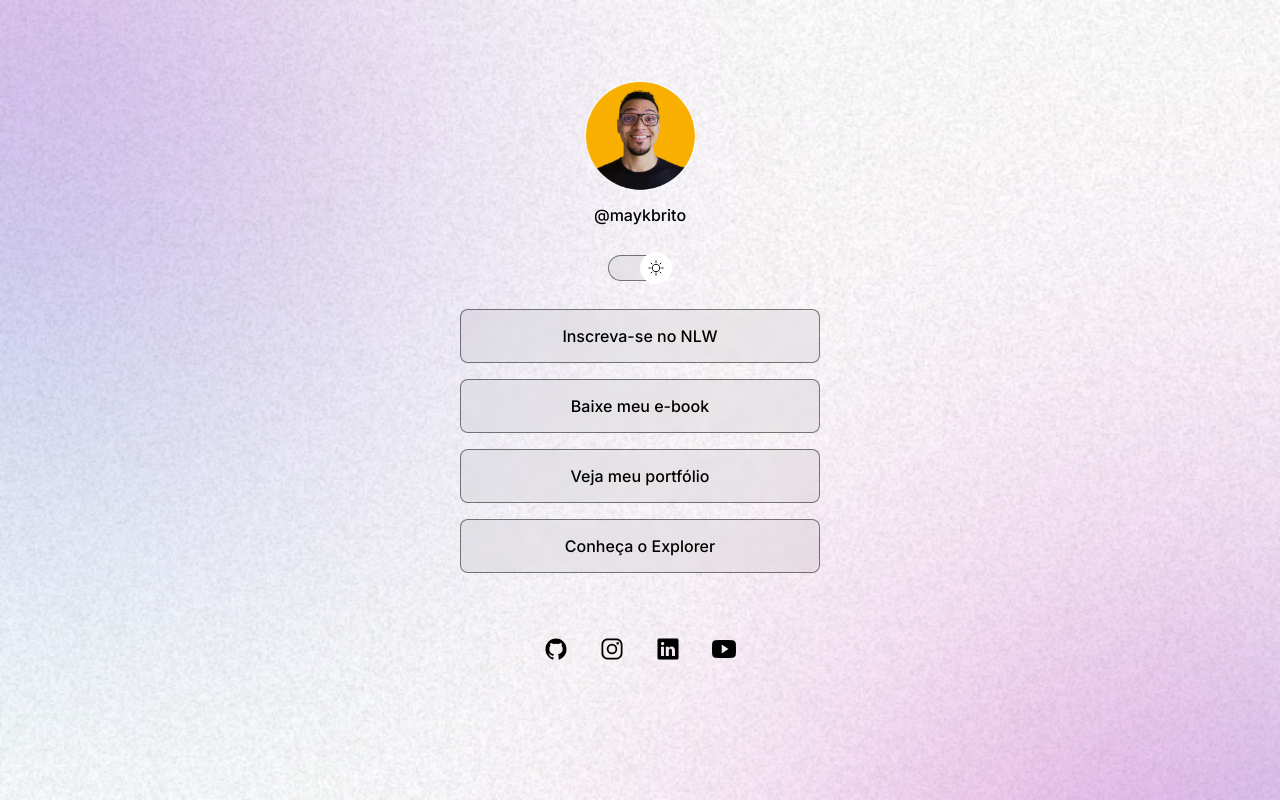
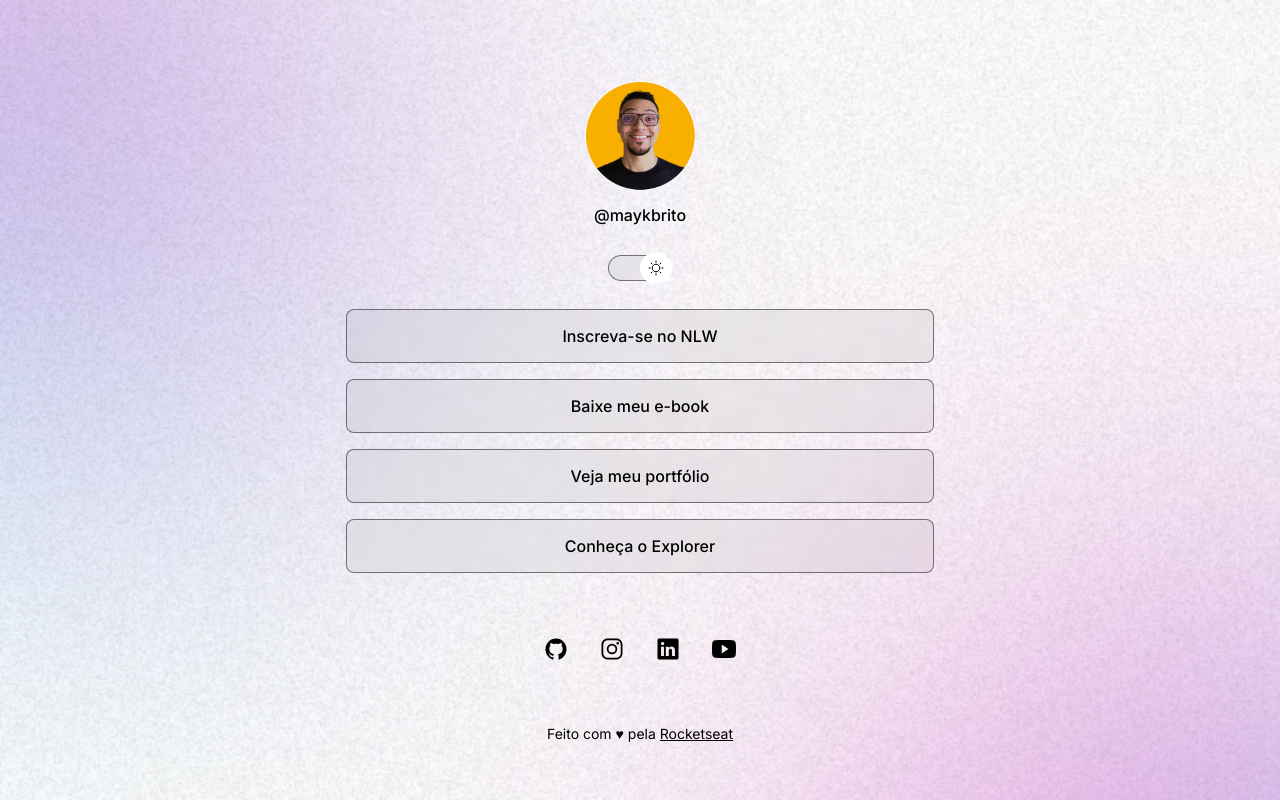
Before and after one commit to miltonjrr/project-link-tree, a plain HTML site: page index.html in a window 1280 px wide. Drawn offline with nearby package versions, Linux system fonts and the light colour scheme.

Commit message:
adding footer and change container width

```diff
--- a/index.html
+++ b/index.html
@@ -62,6 +62,10 @@
           <ion-icon name="logo-youtube"></ion-icon>
         </a>
       </div>
+
+      <footer>
+        Feito com ♥ pela <a href="https://rocketseat.com.br/">Rocketseat</a>
+      </footer>
     </div>
 
     <script
--- a/style.css
+++ b/style.css
@@ -34,7 +34,8 @@ body * {
 }
 
 #container {
-  width: 360px;
+  width: 100%;
+  max-width: 588px;
   margin: 56px auto 0px;
   padding: 0 24px;
 }
@@ -154,3 +155,9 @@ ul li a:hover {
 #social-links a:hover {
   background: var(--highlight-color);
 }
+
+footer {
+  padding: 24px 0;
+  text-align: center;
+  font-size: 14px;
+}
```
